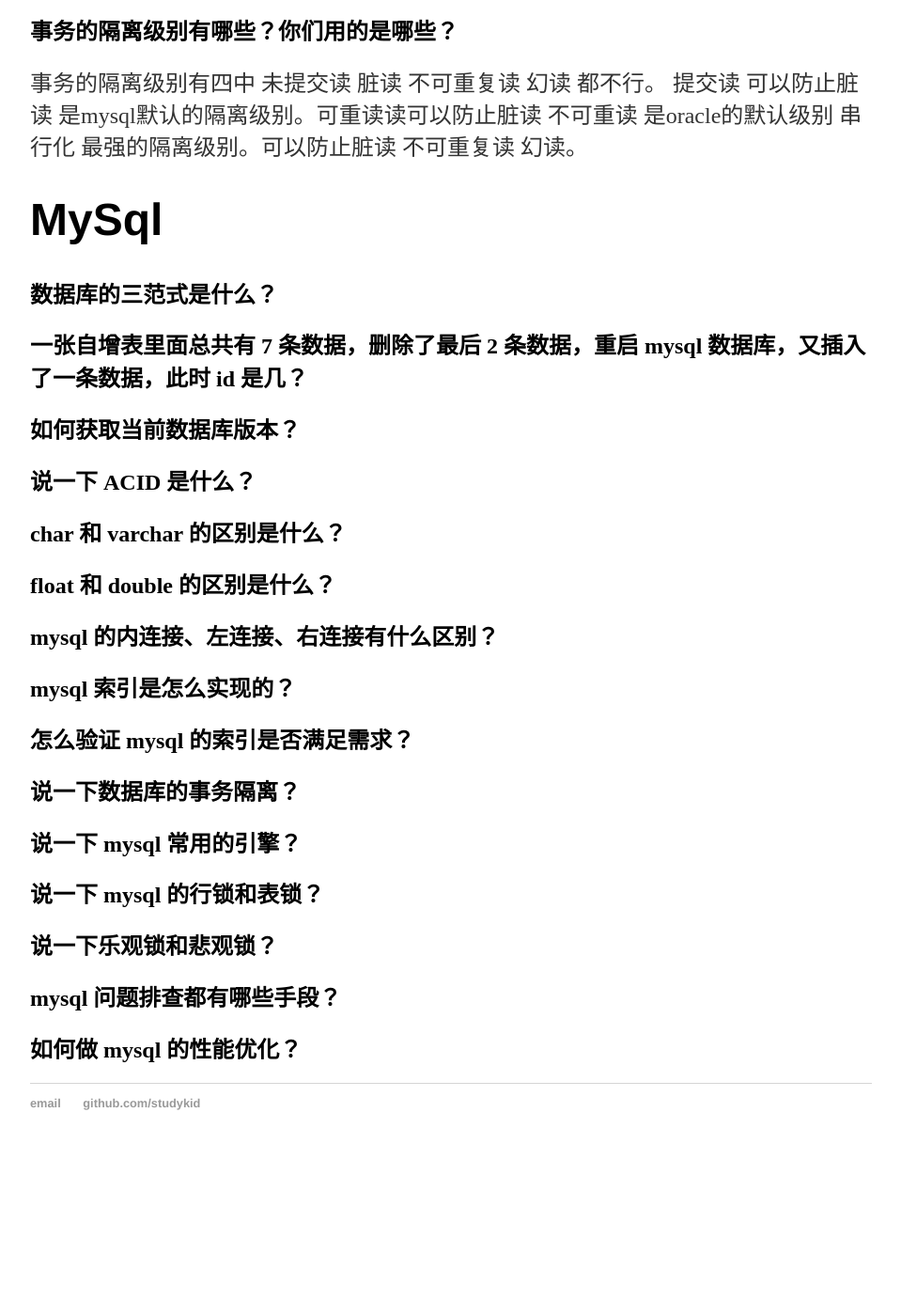
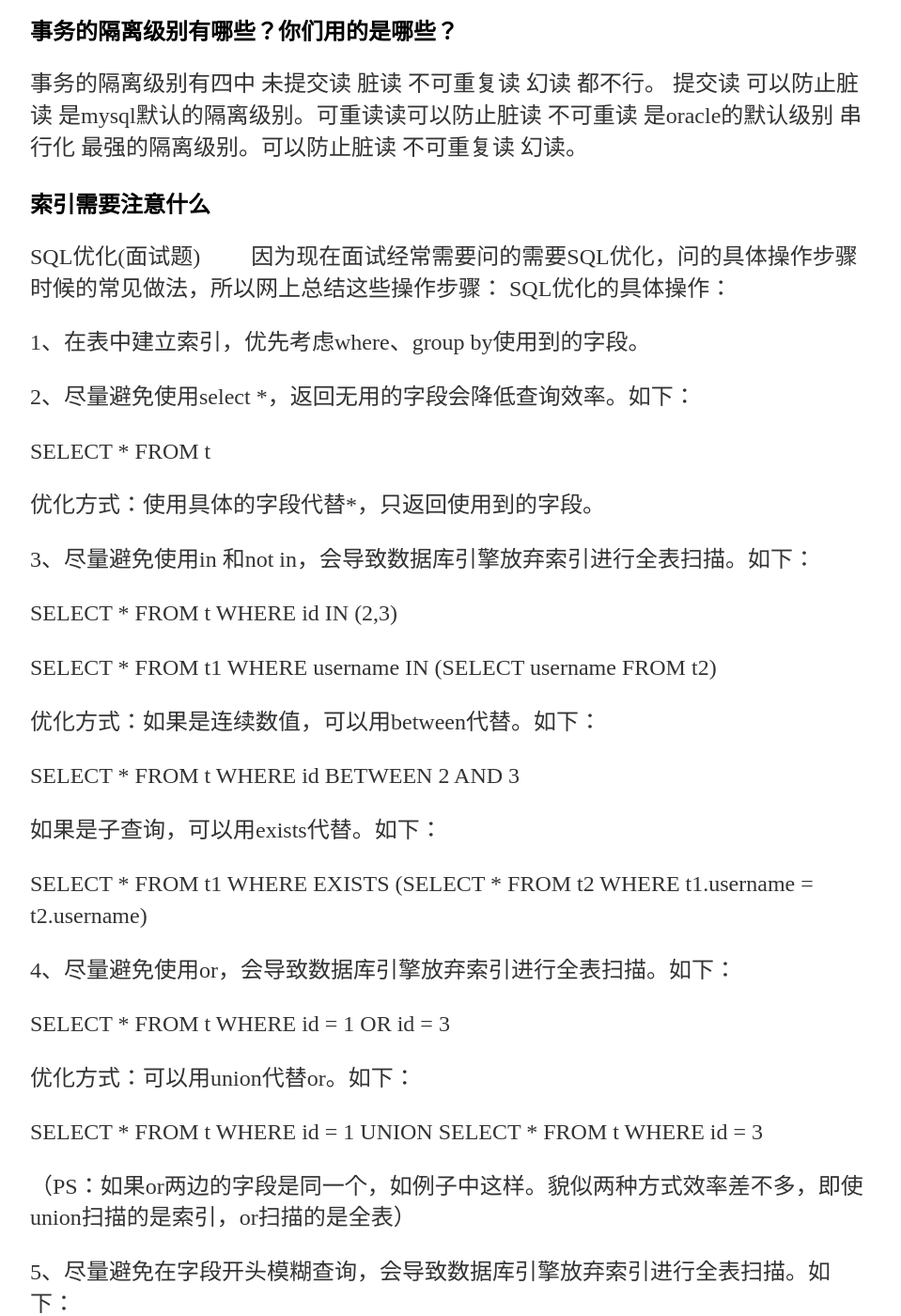
Before and after one commit to studykid/studykid.github.io, a Jekyll site: the page built from _posts/2020-03-16-数据库sql.md, in a window 1280 px wide and 1400 px high, scrolled down 471 px. Shown: the whole window at 94% size, without its empty margins (160-1119 px from the left). Built offline with Jekyll 4.4.1, drawn with Linux system fonts in a browser that asks for light colours; our own code applies the rules of GitHub Pages for plain Markdown files; before the commit the page ends 1712 px from its top, so only the background shows below that; some of the changed text lies outside the part shown.

Commit message:
Update 2020-03-16-数据库sql.md

```diff
--- a/_posts/2020-03-16-数据库sql.md
+++ b/_posts/2020-03-16-数据库sql.md
@@ -9,6 +9,93 @@
 ## 事务的隔离级别有哪些？你们用的是哪些？
 事务的隔离级别有四中 未提交读 脏读 不可重复读 幻读 都不行。 提交读 可以防止脏读 是mysql默认的隔离级别。可重读读可以防止脏读 不可重读 是oracle的默认级别
 串行化 最强的隔离级别。可以防止脏读 不可重复读 幻读。
+
+## 索引需要注意什么
+ SQL优化(面试题)
+　　因为现在面试经常需要问的需要SQL优化，问的具体操作步骤时候的常见做法，所以网上总结这些操作步骤：
+SQL优化的具体操作：
+
+1、在表中建立索引，优先考虑where、group by使用到的字段。
+
+
+
+2、尽量避免使用select *，返回无用的字段会降低查询效率。如下：
+
+SELECT * FROM t
+
+优化方式：使用具体的字段代替*，只返回使用到的字段。
+
+
+
+3、尽量避免使用in 和not in，会导致数据库引擎放弃索引进行全表扫描。如下：
+
+SELECT * FROM t WHERE id IN (2,3)
+
+SELECT * FROM t1 WHERE username IN (SELECT username FROM t2)
+
+优化方式：如果是连续数值，可以用between代替。如下：
+
+SELECT * FROM t WHERE id BETWEEN 2 AND 3
+
+如果是子查询，可以用exists代替。如下：
+
+SELECT * FROM t1 WHERE EXISTS (SELECT * FROM t2 WHERE t1.username = t2.username)
+
+
+
+4、尽量避免使用or，会导致数据库引擎放弃索引进行全表扫描。如下：
+
+SELECT * FROM t WHERE id = 1 OR id = 3
+
+优化方式：可以用union代替or。如下：
+
+SELECT * FROM t WHERE id = 1
+UNION
+SELECT * FROM t WHERE id = 3
+
+（PS：如果or两边的字段是同一个，如例子中这样。貌似两种方式效率差不多，即使union扫描的是索引，or扫描的是全表）
+
+
+
+5、尽量避免在字段开头模糊查询，会导致数据库引擎放弃索引进行全表扫描。如下：
+
+SELECT * FROM t WHERE username LIKE '%li%'
+
+优化方式：尽量在字段后面使用模糊查询。如下：
+
+SELECT * FROM t WHERE username LIKE 'li%'
+
+
+
+6、尽量避免进行null值的判断，会导致数据库引擎放弃索引进行全表扫描。如下：
+
+SELECT * FROM t WHERE score IS NULL
+
+优化方式：可以给字段添加默认值0，对0值进行判断。如下：
+
+SELECT * FROM t WHERE score = 0
+
+
+
+7、尽量避免在where条件中等号的左侧进行表达式、函数操作，会导致数据库引擎放弃索引进行全表扫描。如下：
+
+SELECT * FROM t2 WHERE score/10 = 9
+
+SELECT * FROM t2 WHERE SUBSTR(username,1,2) = 'li'
+
+优化方式：可以将表达式、函数操作移动到等号右侧。如下：
+
+SELECT * FROM t2 WHERE score = 10*9
+
+SELECT * FROM t2 WHERE username LIKE 'li%'
+
+
+
+8、当数据量大时，避免使用where 1=1的条件。通常为了方便拼装查询条件，我们会默认使用该条件，数据库引擎会放弃索引进行全表扫描。如下：
+
+SELECT * FROM t WHERE 1=1
+
+优化方式：用代码拼装sql时进行判断，没where加where，有where加and
 
 # MySql
 ##  数据库的三范式是什么？
```
